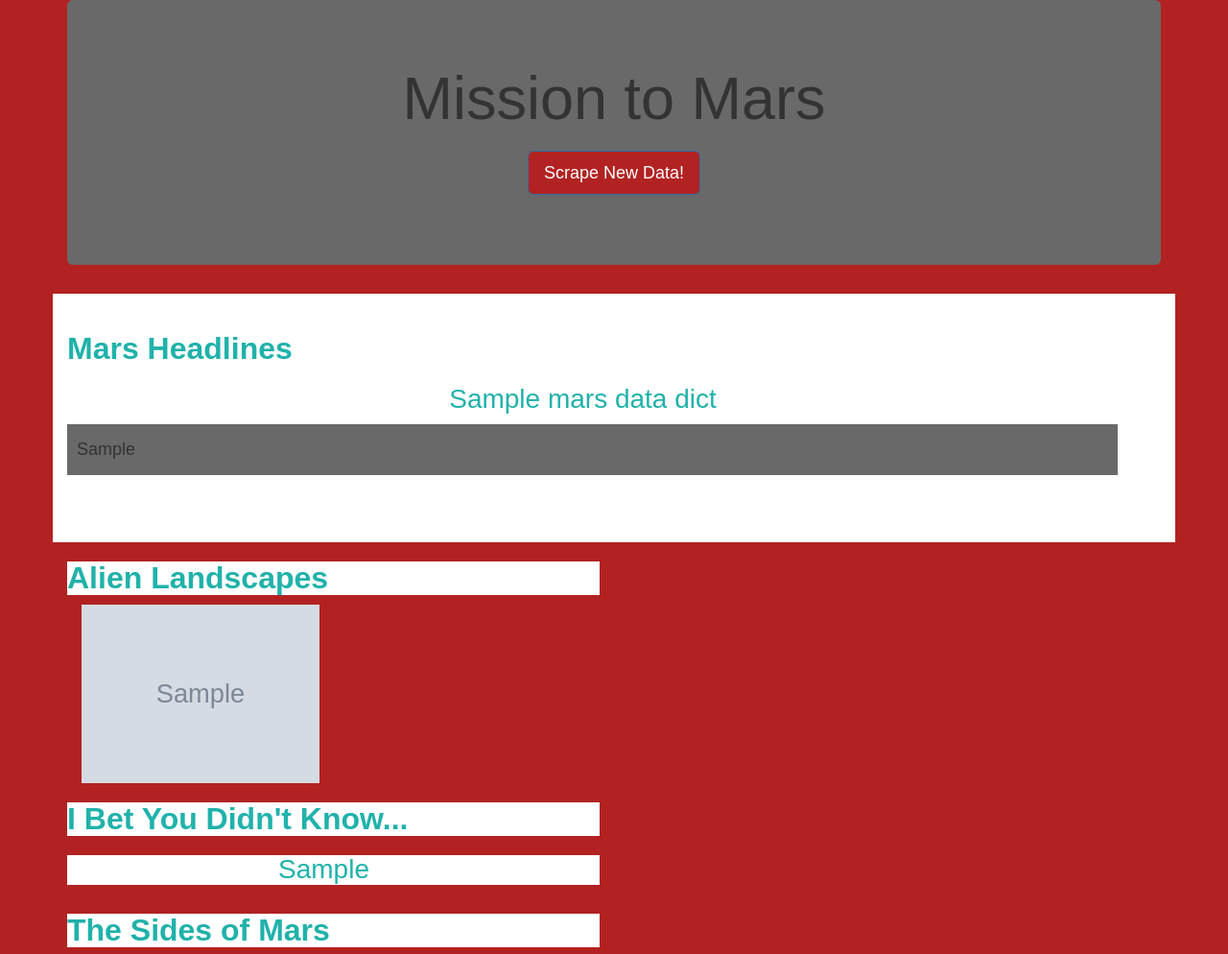
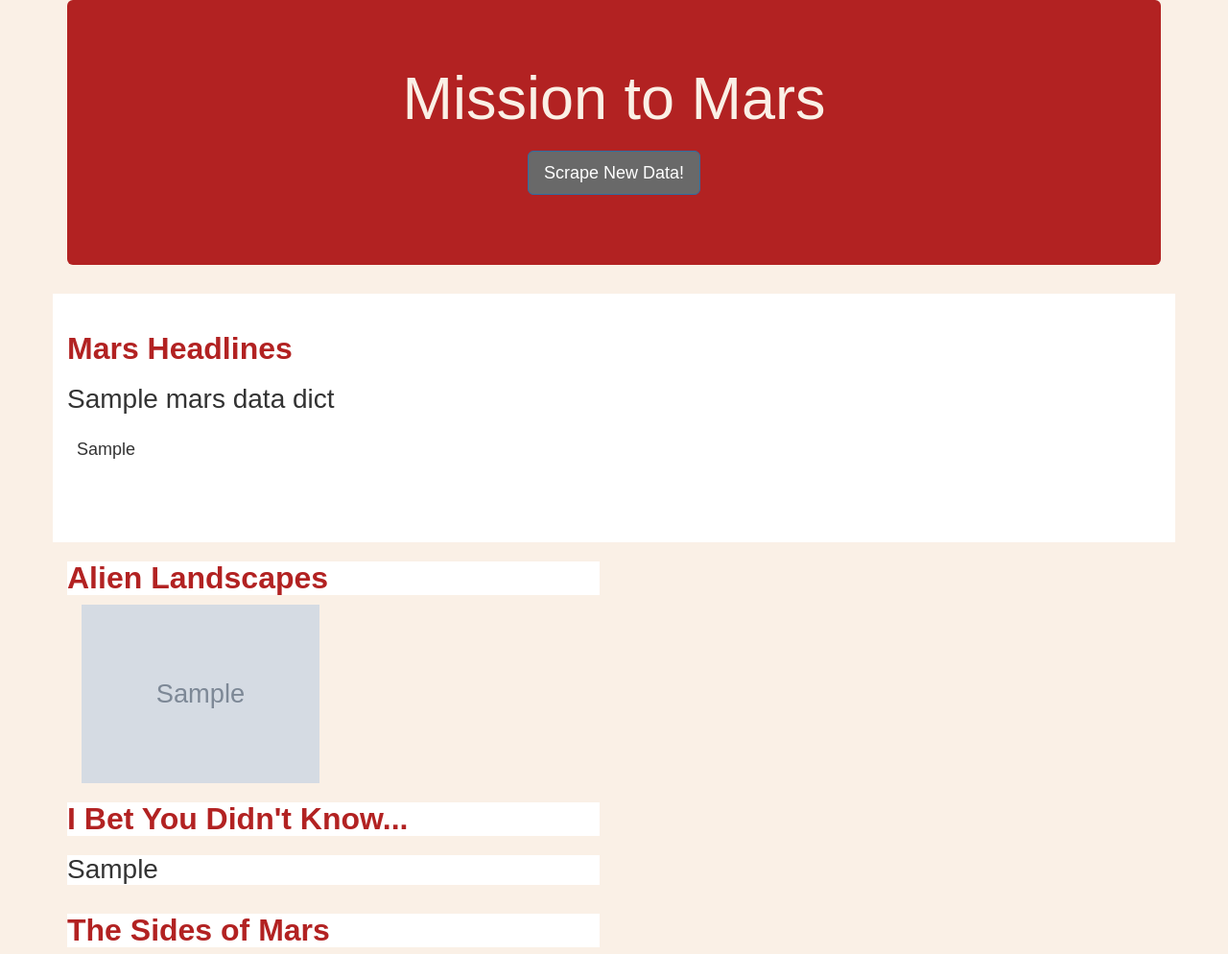
Before and after one commit to LJeanParrish/web-scraping-challenge, a Flask app: page / in a window 1280 px wide. Shown: the top 994 px of the page at 96% size. Run offline with Flask 2, Linux system fonts and the light colour scheme; grey boxes marked "Sample" are stand-in pictures; a database or web service that is not in the repository returns one stand-in record (values such as "Sample title"); some libraries are stand-ins or nearby versions.

Commit message:
additional formatting for html

```diff
--- a/templates/index.html
+++ b/templates/index.html
@@ -23,7 +23,7 @@
       <div class="col-md-12">
         <h2><strong>Mars Headlines</strong></h2>
         <h3 class="heading">{{mars.news_title}}</h3>
-          <p>{{mars.news_p}}</p>
+          <p id="news">{{mars.news_p}}</p>
       </div>
     </div>
 
--- a/templates/styles.css
+++ b/templates/styles.css
@@ -6,16 +6,21 @@ body {
     font-size: 22px;
     line-height: 150%;
     color: #333;
-    background-color:firebrick;
+    background-color:linen;
    }
 
-.jumbotron{background-color:dimgray;}
+.jumbotron{background-color:firebrick;
+color:linen;
+font-size: 85;
+font-weight: bolder;
+font-family: fantasy;}
 
-.btn-primary{background-color: firebrick;}
+
+.btn-primary{background-color: dimgray;}
 
    /* Format html header statements*/
 h2{
-    color:lightseagreen;
+    color:firebrick;
     background-color: #fff;
     font-size: 32px;
     font-family: fantasy;
@@ -26,14 +31,16 @@ p{
     font-family: fantasy;
     font-size: large;
     padding:10px;
-    background-color: dimgray;}
+    background-color: firebrick;}
+
+#news{background-color: #fff;}
 
 /*Formatting the Visualization section*/
-h3{color:lightseagreen;
+h3{color:#333;
     background-color: #fff;
     font-size: 28px;
     font-family: fantasy;
-    text-align: center;
+    text-align: left;
     padding-right: 20px;}
 
 .col-md-12{
@@ -42,8 +49,6 @@ h3{color:lightseagreen;
     padding-bottom:60px;
     padding-right: 60px;
 }
-
-
 
 /*formatting the table*/
 table{background-color: #fff;
```
